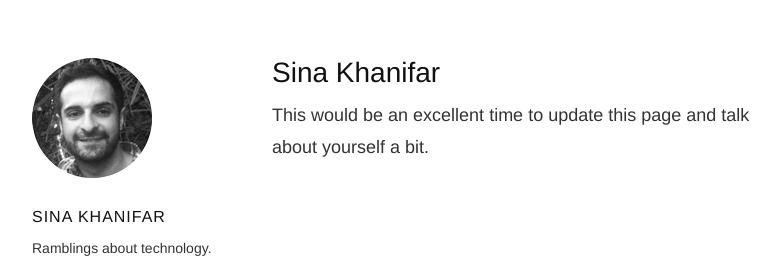
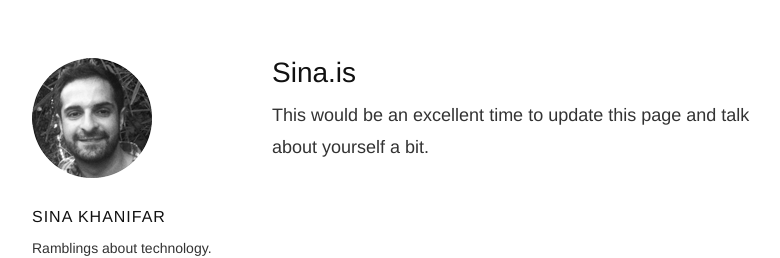
Before and after one commit to sinak/sinak.github.com, a Jekyll site: the page built from about.html, in a window 1280 px wide. Shown: the top 258 px of the page, without its empty margins (178-958 px from the left). Built offline with Jekyll 4.4.1, drawn with Linux system fonts in a browser that asks for light colours; nearby versions of some CDN libraries; some web fonts are replaced; Markdown is read by kramdown in place of the engine named in the settings; comment, search, counter and statistics services are not loaded.

Commit message:
text changes

```diff
--- a/_config.yml
+++ b/_config.yml
@@ -9,7 +9,7 @@ rdiscount:
   extensions: [smart]
 
 # Name of your blog (this will show up at the top of your page and in the RSS feed)
-name: Sina Khanifar
+name: Sina.is
 
 
 # Your name, as you want it to appear underneath each post and in the footer
```
